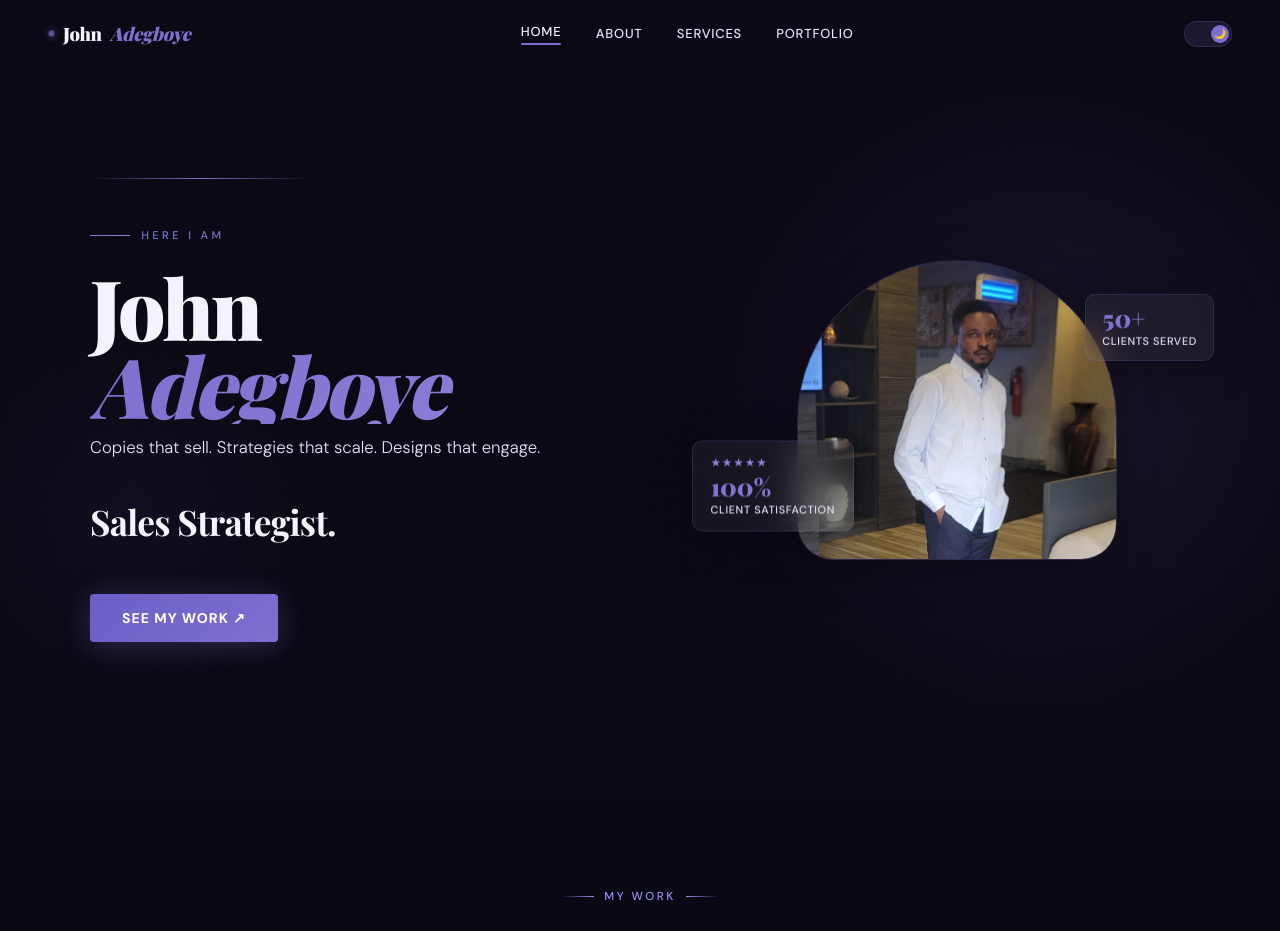
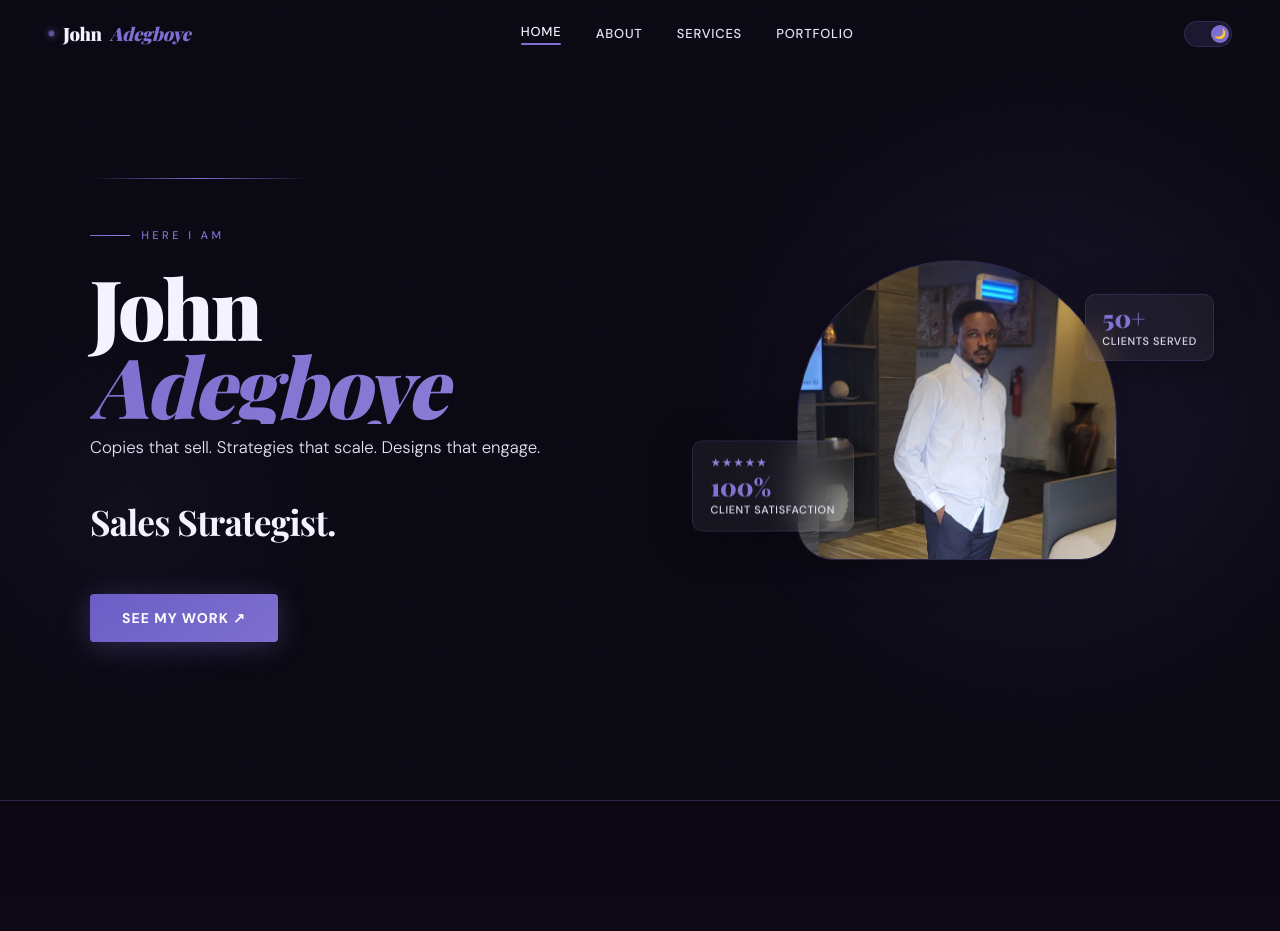
Before and after one commit to PeterAyomide/Johnweb, a Next.js app: page / in a window 1280 px wide. Shown: the top 931 px of the page. Built offline with nearby package versions, Linux system fonts and the light colour scheme; a web font is replaced by a local one.

Commit message:
Place case studies after hero

```diff
--- a/src/app/page.tsx
+++ b/src/app/page.tsx
@@ -2379,12 +2379,12 @@ export default function Home() {
       <Navbar t={theme} toggle={toggle}/>
       <main>
         <Hero t={theme}/>
-        <Slide />
+        <Portfolio/>
         <MetricsSection/>
         <About/>
         <Marquee/>
         <Services/>
-        <Portfolio/>
+        <Slide />
         <Clients/>
         <CTA/>
       </main>
```
